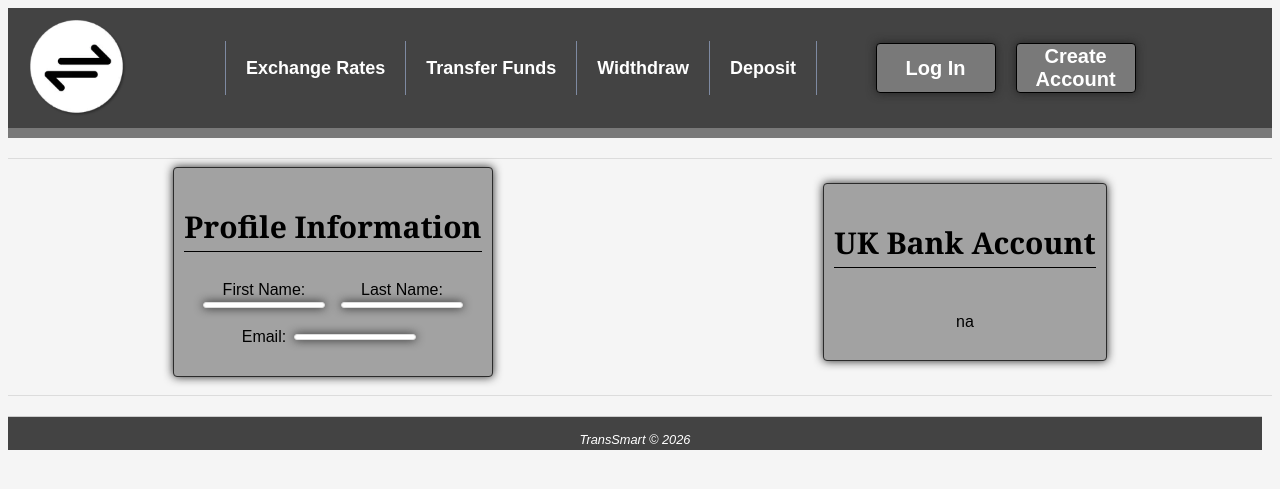
After one commit to mikdmassive/SoloProjectSem2Year1, a Flask app: template website_code/templates/profile.html in a window 1280 px wide. The commit adds this page. Shown: the top 489 px of the page. Run offline with Flask 3, Linux system fonts and the light colour scheme; the template is opened without the code that fills it, so the values that code supplies are empty.

Commit message:
begin profile creation

```diff
--- a/website_code/app.py
+++ b/website_code/app.py
@@ -60,6 +60,14 @@ def transfer():
 def exchange_rates():
     return render_template('exchange_rates.html',user = getUserFromEmail(loginChecker()))
 
+
+@app.route('/profile')
+def profile():
+    user = getUserFromEmail(loginChecker())
+    if user:
+        return render_template('profile.html',user=user)
+    else:
+        return redirect(url_for('home'))
 @app.route('/login',methods=["GET","POST"])
 def login():
     if loginChecker()=="":
--- a/website_code/static/styles/style.css
+++ b/website_code/static/styles/style.css
@@ -120,6 +120,16 @@ nav ul li :hover {
   justify-content: center;
   text-align: center;
 }
+.flexrow{
+  display: flex;
+  flex-direction: row;
+  align-items: center;
+  justify-content: center;
+  text-align: center;
+}
+.flexrow.spacearound{
+  justify-content: space-around;
+}
 
 footer {
   background-color: #434343;
@@ -156,7 +166,18 @@ footer {
   border-bottom: 1px solid rgb(220, 220, 220);
   padding-bottom: 10px;
 }
+.roundedbox{
+  min-width: 100px;
+  margin: 8px;
+  padding: 10px;
+  padding-top: 2px;
+  padding-bottom: 2px;
 
+  border: 1px solid rgb(220, 220, 220);
+  border-radius: 4px;
+  box-shadow: 0 0 10px #242424;
+  background-color: white;
+}
 
 
 .section:first-of-type {
@@ -166,7 +187,7 @@ footer {
 .insidesection {
   margin: 8px;
   padding: 10px;
-  border: 1px solid rgb(220, 220, 220);
+  border: 1px solid rgb(43, 43, 43);
   border-radius: 4px;
   box-shadow: 0 0 10px #242424;
   background-color: white;
@@ -182,8 +203,16 @@ footer {
 #beigeBack {
   background-color: beige;
 }
-
-
+.grayBack {
+  background-color: rgb(162, 162, 162);
+}
+.smalllines p{
+  margin-top: 0px;
+  margin-bottom: 0px;
+}
+.underline{
+  border-bottom: solid 1px black;
+}
 #lightblueBack {
   background-color: rgb(220, 245, 240);
 }
@@ -332,6 +361,11 @@ header {
   border-bottom: 10px solid #797979;
 }
 
+#ProfileDiv p {
+  color: white;
+  font-weight: bold;
+}
+
 /* Burger Menu Styles */
 @media (max-width:950px) {
 
@@ -352,11 +386,14 @@ header {
     max-height: 500px;
     overflow: visible;
   }
-  #ProfileDiv{
+  #ProfileDiv.active{
     max-height: 500px;
     overflow: visible;
   }
-  #ProfileDiv.active{
+  #ProfileDiv:last-child{
+    padding-bottom: 10px;
+  }
+  #ProfileDiv{
     max-height: 0px;
     overflow: hidden;
   }
--- a/website_code/templates/base.html
+++ b/website_code/templates/base.html
@@ -36,10 +36,16 @@
             </nav>
             <div id="ProfileDiv">
                 {% if user %}
-                <div class="flex">
-                    <p>Welcome, {{ user.First_Name }} {{ user.Last_Name }}</p>
-                     <button onclick="location.replace('/login')">placeholder</button>
+                <div class="flexrow">
+
+                    <div class="flex">
+                        <p>Welcome, {{ user.First_Name }} {{ user.Last_Name }}</p>
+                        <button onclick="location.replace('/login')">Currency Accounts</button>
+                    </div>
+                      <p><img src="{{url_for('static', filename = 'images/profileicon.png')}}" alt="Profile Icon" style="width:100px"
+                        id="logo-img" onclick="location.replace('/profile')""></p>
                 </div>
+
                 {% else %}
                 <div class="InlineButtons">
                     <button onclick="location.replace('/login')">Log In</button>
--- /dev/null
+++ b/website_code/templates/profile.html
@@ -0,0 +1,36 @@
+{% extends "base.html" %}
+{% block description %}
+<meta name="description" content="The profile viewer of the logged in user.">{% endblock %}
+
+{% block title %}TransSmart | {{ user.First_Name }} {{ user.Last_Name }}{% endblock %}
+{% block java %}{% endblock %}
+{% block content %}
+<div class="section">
+    <div class="insidesection grayBack">
+        <h2 class="underline">Profile Information</h2>
+        <div class="flexrow spacearound">
+            <div class="flex smalllines">
+                <p>First Name:</p>
+                <p class="roundedbox">{{ user.First_Name }}</p>
+            </div>
+            <div class="flex smalllines">
+                <p>Last Name:</p>
+                <p class="roundedbox">{{ user.Last_Name }}</p>
+            </div>
+        </div>
+        <div class="flexrow">
+            <p>Email:</p>
+            <p class="roundedbox">{{ user.Email }}</p>
+        </div>
+    </div>
+    <div class="insidesection grayBack">
+        <h2 class="underline">UK Bank Account</h2>
+        {% if user.UKBankAcc_AccountNumber %}
+            <p>ye</p>
+        {% else %}
+            <p>na</p>
+        {% endif %}
+    </div>
+
+</div>
+{% endblock %}
```
Also changed, not shown: website_code/static/images/profileicon.png (added).
